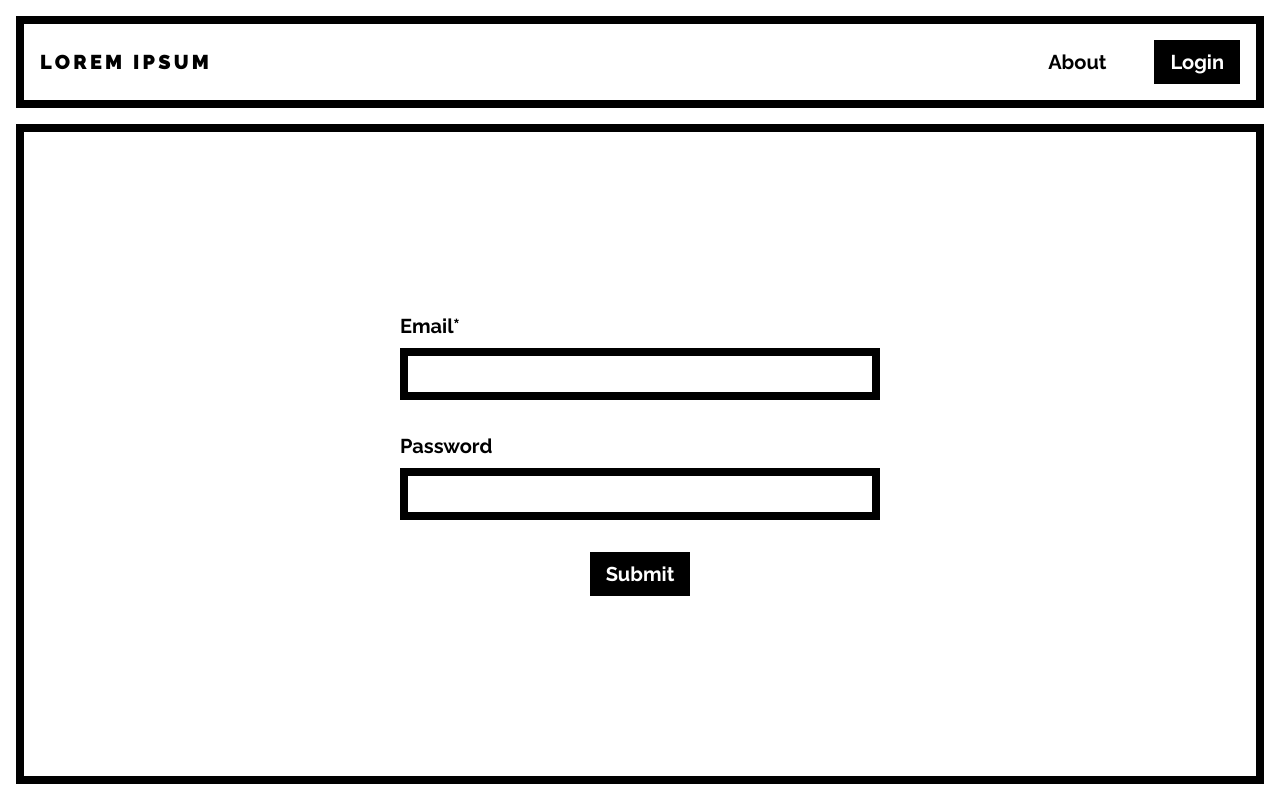
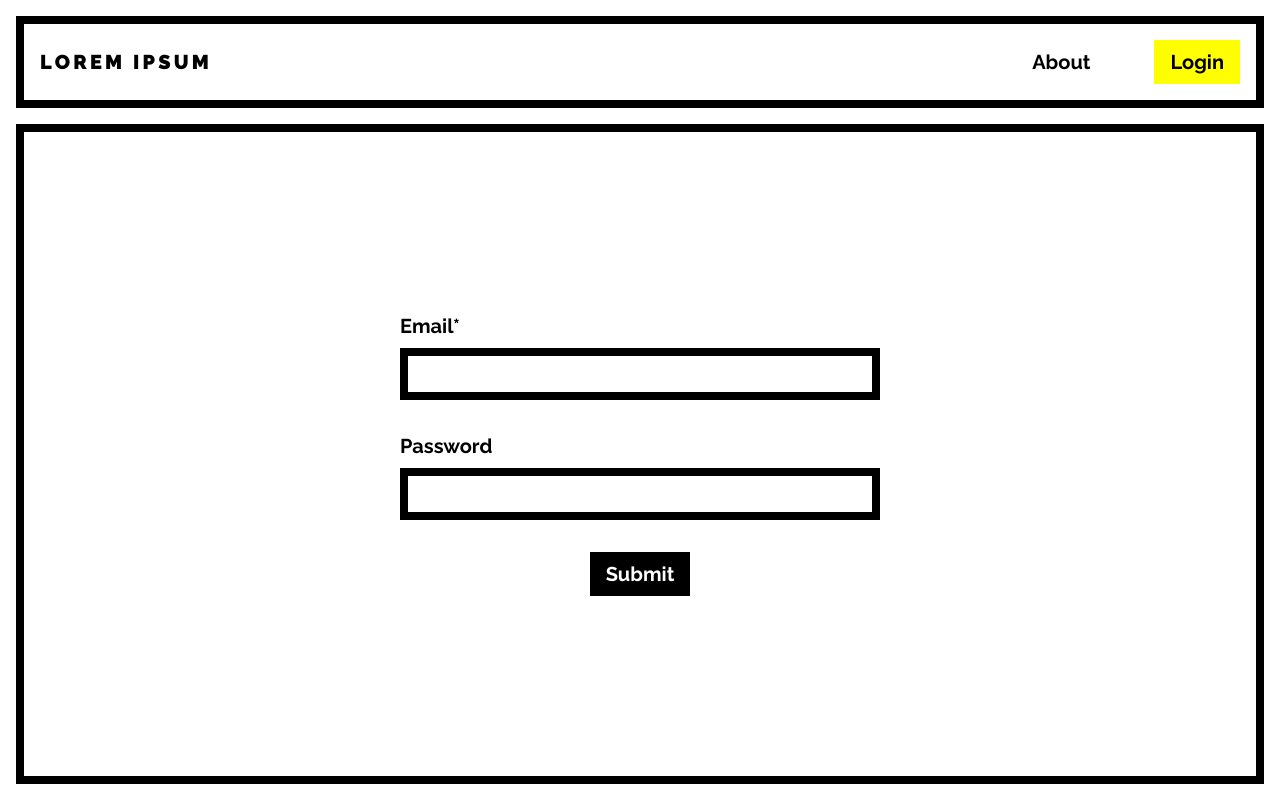
Before and after one commit to mbourjac/tanstack-router-sandbox, a React (Vite) app: page /login in a window 1280 px wide. Built offline with nearby package versions, Linux system fonts and the light colour scheme; no server answers.

Commit message:
feat: style active nav link

```diff
--- a/src/components/layout/Nav.tsx
+++ b/src/components/layout/Nav/Nav.tsx
@@ -1,5 +1,6 @@
-import { Link, useNavigate } from '@tanstack/react-router';
-import { useAuthStore } from '../../services/auth/auth.store';
+import { useNavigate } from '@tanstack/react-router';
+import { useAuthStore } from '../../../services/auth/auth.store';
+import { NavLink } from './NavLink';
 
 export const Nav = () => {
   const navigate = useNavigate();
@@ -15,22 +16,19 @@ export const Nav = () => {
     <nav className="flex items-center gap-12">
       {isLoggedIn && (
         <>
-          <Link to="/dashboard">Dashboard</Link>
-          <Link to="/profile">Profile</Link>
+          <NavLink to="/dashboard">Dashboard</NavLink>
+          <NavLink to="/profile">Profile</NavLink>
         </>
       )}
-      <Link to="/about">About</Link>
+      <NavLink to="/about">About</NavLink>
       {isLoggedIn ?
         <button
-          className="bg-black px-4 py-2 text-white"
+          className="bg-black px-4 py-2 text-white hover:text-primary"
           onClick={() => void handleLogout()}
         >
           Log out
         </button>
-      : <Link to="/" className="bg-black px-4 py-2 text-white">
-          Login
-        </Link>
-      }
+      : <NavLink to="/login">Login</NavLink>}
     </nav>
   );
 };
--- /dev/null
+++ b/src/components/layout/Nav/NavLink.tsx
@@ -0,0 +1,20 @@
+import { Link, type ReactNode, type LinkProps } from '@tanstack/react-router';
+
+type NavLinkProps = {
+  to: LinkProps['to'];
+  children: ReactNode;
+};
+
+export const NavLink = ({ to, children }: NavLinkProps) => {
+  return (
+    <Link
+      to={to}
+      className="px-4 py-2 hover:bg-primary"
+      activeProps={{
+        className: 'bg-primary',
+      }}
+    >
+      {children}
+    </Link>
+  );
+};
--- a/src/layouts/AppLayout.tsx
+++ b/src/layouts/AppLayout.tsx
@@ -1,5 +1,5 @@
 import { Link, Outlet } from '@tanstack/react-router';
-import { Nav } from '../components/layout/Nav';
+import { Nav } from '../components/layout/Nav/Nav';
 
 export const AppLayout = () => {
   return (
```
